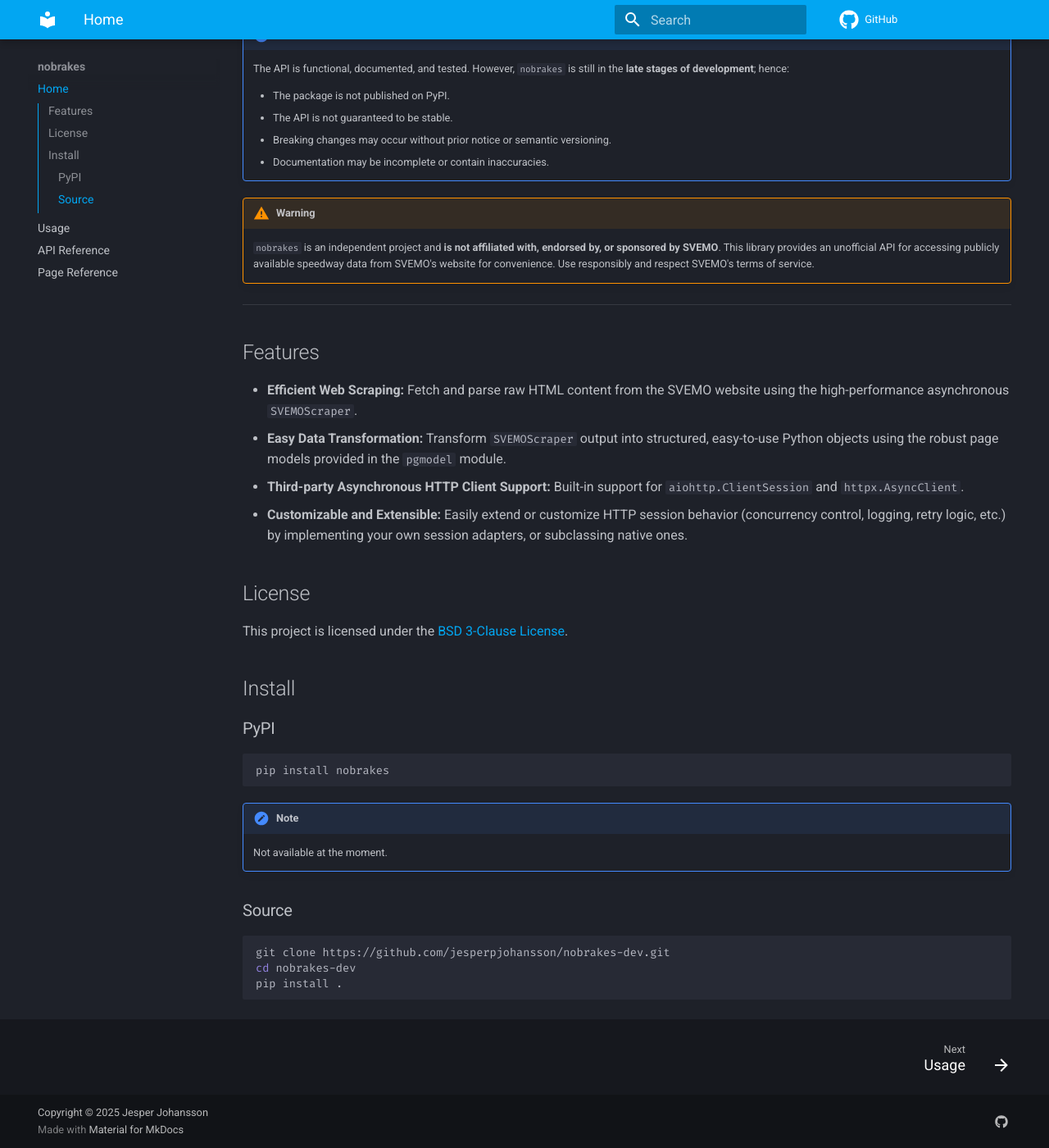
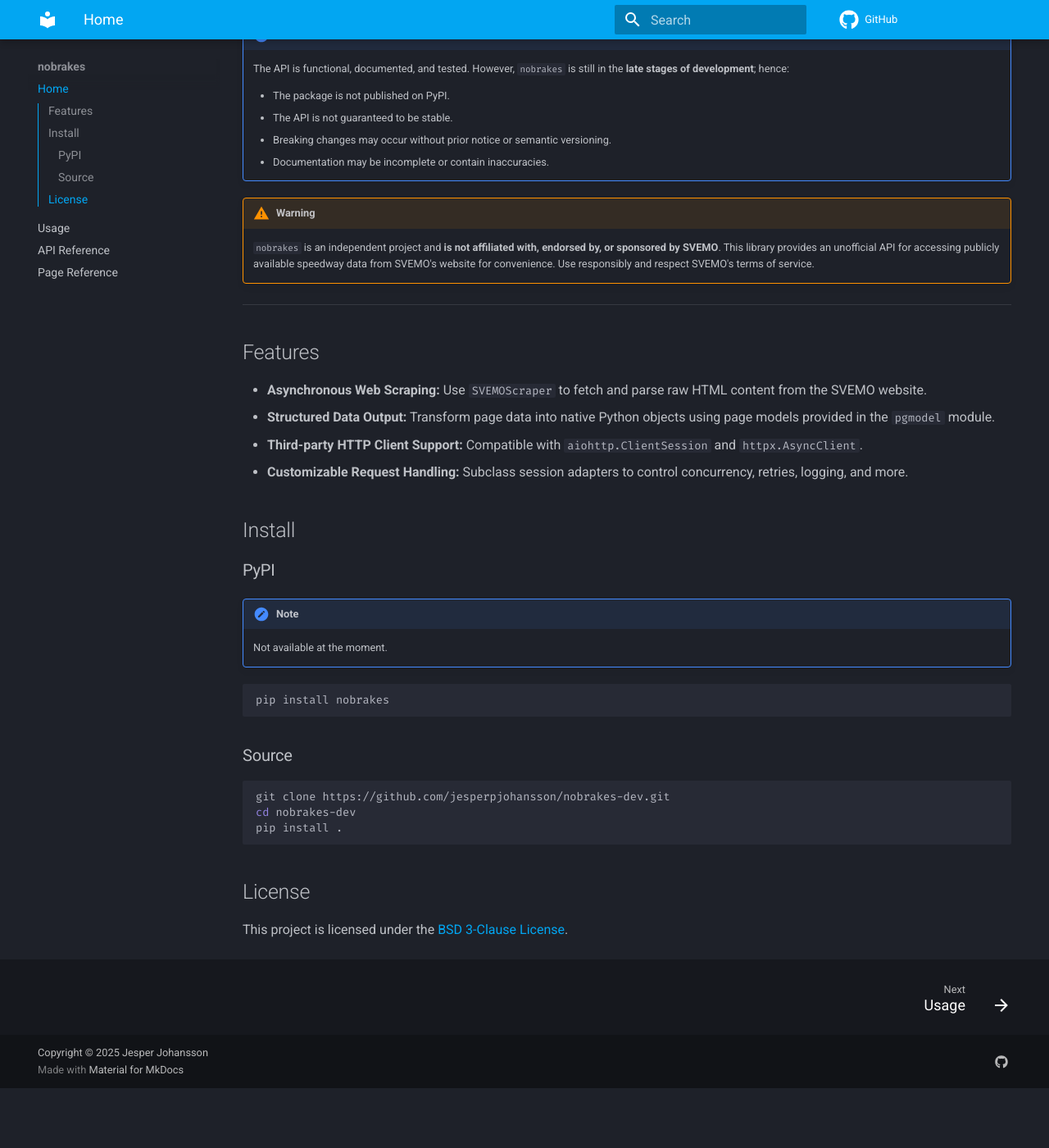
Before and after one commit to jesperpjohansson/nobrakes-dev, an MkDocs documentation site: the page built from docs/index.md, in a window 1280 px wide and 1400 px high, scrolled down 245 px. Shown: the whole window at 82% size. Built offline with MkDocs 1.6.1 and Material for MkDocs 9.7.7, drawn with Linux system fonts in a browser that asks for light colours; comment, search, counter and statistics services are not loaded; after the commit the page ends 1572 px from its top, so only the background shows below that.

Commit message:
Update sections
- Rephrase Features section
- Move License section to the bottom of the page
- Reorder "Not available at the moment." admonition to appear before the installation code block

````diff
--- a/docs/index.md
+++ b/docs/index.md
@@ -19,31 +19,20 @@
 ---
 
 ## Features
-- **Efficient Web Scraping:** Fetch and parse raw HTML content from the SVEMO website
-  using the high-performance asynchronous `SVEMOScraper`.
-- **Easy Data Transformation:** Transform `SVEMOScraper` output into structured,
-  easy-to-use Python objects using the robust page models provided in the `pgmodel`
-  module.
-- **Third-party Asynchronous HTTP Client Support:** Built-in support for
-  `aiohttp.ClientSession` and `httpx.AsyncClient`.
-- **Customizable and Extensible:** Easily extend or customize HTTP session behavior
-  (concurrency control, logging, retry logic, etc.) by implementing your own session
-  adapters, or subclassing native ones.
-
-## License
-
-This project is licensed under the [BSD 3-Clause License](https://github.com/jesperpjohansson/nobrakes-dev/blob/main/LICENSE).
-
+- **Asynchronous Web Scraping:** Use `SVEMOScraper` to fetch and parse raw HTML content from the SVEMO website.
+- **Structured Data Output:** Transform page data into native Python objects using page models provided in the `pgmodel` module.
+- **Third-party HTTP Client Support:** Compatible with `aiohttp.ClientSession` and `httpx.AsyncClient`.
+- **Customizable Request Handling:** Subclass session adapters to control concurrency, retries, logging, and more.
 
 ## Install
 
 ### PyPI
 
+!!! note
+    Not available at the moment.
 ```bash
 pip install nobrakes
 ```
-!!! note
-    Not available at the moment.
 
 ### Source
 
````
Also changed, not shown: other parts of docs/index.md (+4 -0 lines).
